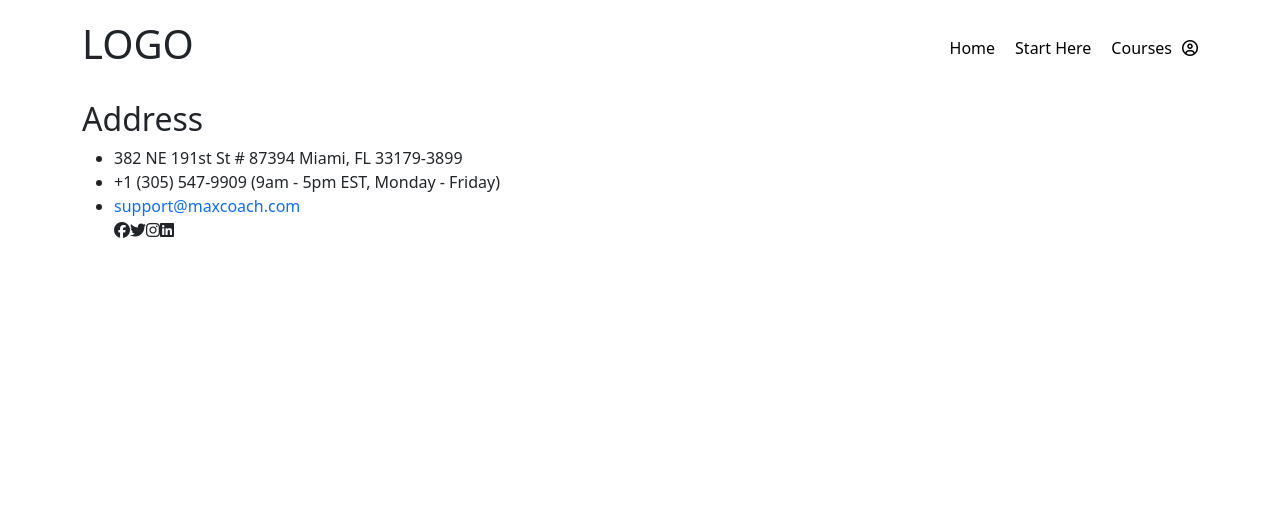
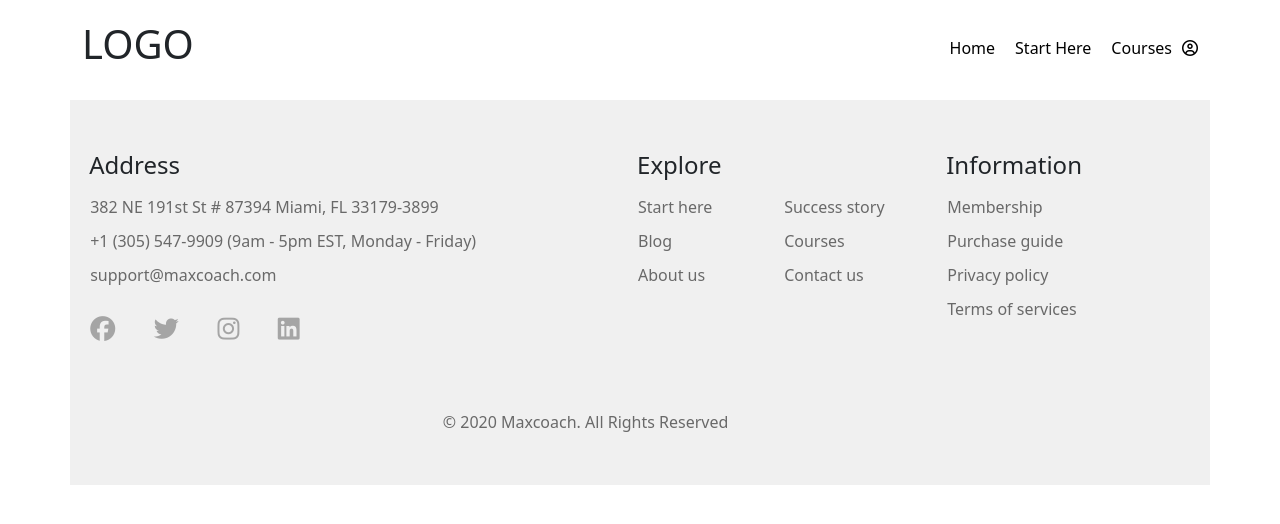
Before and after one commit to saraaffro/proj-html-vuejs, a Vue app: page / in a window 1280 px wide. Shown: the top 524 px of the page. Built offline with nearby package versions, Linux system fonts and the light colour scheme.

Commit message:
feat: appfooter completed

```diff
--- a/src/components/AppFooter.vue
+++ b/src/components/AppFooter.vue
@@ -7,19 +7,54 @@ export default{
 
 <template>
     <footer>
-        <div class="container-xl container-fluid-lg">
-            <div>
-                <h2>Address</h2>
-                <ul>
-                    <li>382 NE 191st St # 87394 Miami, FL 33179-3899</li>
-                    <li>+1 (305) 547-9909 (9am - 5pm EST, Monday - Friday)</li>
-                    <li><a href="#">support@maxcoach.com</a></li>
+        <div id="bg" class="container-xl container-fluid-lg">
+            <div class="flex">
+                <div id="lista1">
+                    <h4>Address</h4>
+                    <ul>
+                        <li>382 NE 191st St # 87394 Miami, FL 33179-3899</li>
+                        <li>+1 (305) 547-9909 (9am - 5pm EST, Monday - Friday)</li>
+                        <li><a href="#">support@maxcoach.com</a></li>
+                        <li>
+                            <a href="#"><i class="fa-brands fa-facebook"></i></a>
+                            <a href="#"><i class="fa-brands fa-twitter"></i></a>
+                            <a href="#"><i class="fa-brands fa-instagram"></i></a>
+                            <a href="#"><i class="fa-brands fa-linkedin"></i></a>
+                        </li>
+                    </ul>
+                </div>
 
-                    <i class="fa-brands fa-facebook"></i>
-                    <i class="fa-brands fa-twitter"></i>
-                    <i class="fa-brands fa-instagram"></i>
-                    <i class="fa-brands fa-linkedin"></i>
-                </ul>
+
+                <div id="lista2">
+                    <h4>Explore</h4>
+                    <ul>
+                        <li><a href="../pages/StartHere.vue">Start here</a></li>
+                        <li><a href="#">Blog</a></li>
+                        <li><a href="#">About us</a></li>
+                    </ul>
+                </div>
+
+                <div id="lista3">
+                    <ul>
+                        <li><a href="#">Success story</a></li>
+                        <li><a href="../pages/Courses.vue">Courses</a></li>
+                        <li><a href="#">Contact us</a></li>
+                    </ul>
+                </div>
+
+                <div id="lista4">
+                    <h4>Information</h4>
+                    <ul>
+                        <li><a href="#">Membership</a></li>
+                        <li><a href="#">Purchase guide</a></li>
+                        <li><a href="#">Privacy policy</a></li>
+                        <li><a href="#">Terms of services</a></li>
+                    </ul>
+                </div>
+            </div>
+
+            <div id="center">
+                <span>© 2020 Maxcoach. All Rights Reserved</span>
             </div>
         </div>
     </footer>
@@ -28,4 +63,59 @@ export default{
 
 <style lang="scss" scoped>
 
+    #bg{
+        background-color: rgb(240, 240, 240);
+        padding: 4% 10% 4% 1.5%;
+        display: flex;
+        flex-direction: column;
+    }
+    .flex{
+        display: flex;
+        justify-content: space-between;
+    }
+
+    h4{
+        margin-bottom: 15px;
+    }
+
+    ul{
+        list-style-type: none;
+        margin-left: -31px;
+    }
+
+    li{
+        margin-bottom: 10px;
+        color: #696969;
+    }
+
+    a{
+        color: #696969;
+
+        &:hover{
+            color: #20AD96;
+        }
+    }
+
+    .fa-brands{
+        font-size: 25px;
+        margin-right: 10%;
+        margin-top: 20px;
+        color: rgb(165, 165, 165);
+
+        &:hover{
+            color: #20AD96;
+        }
+    }
+
+    #lista3{
+        margin: 44px -10% 0 -10%;
+    }
+
+    span{
+        color: #696969;
+    }
+
+    #center{
+        margin: 50px auto 0;
+    }
 </style>
```
